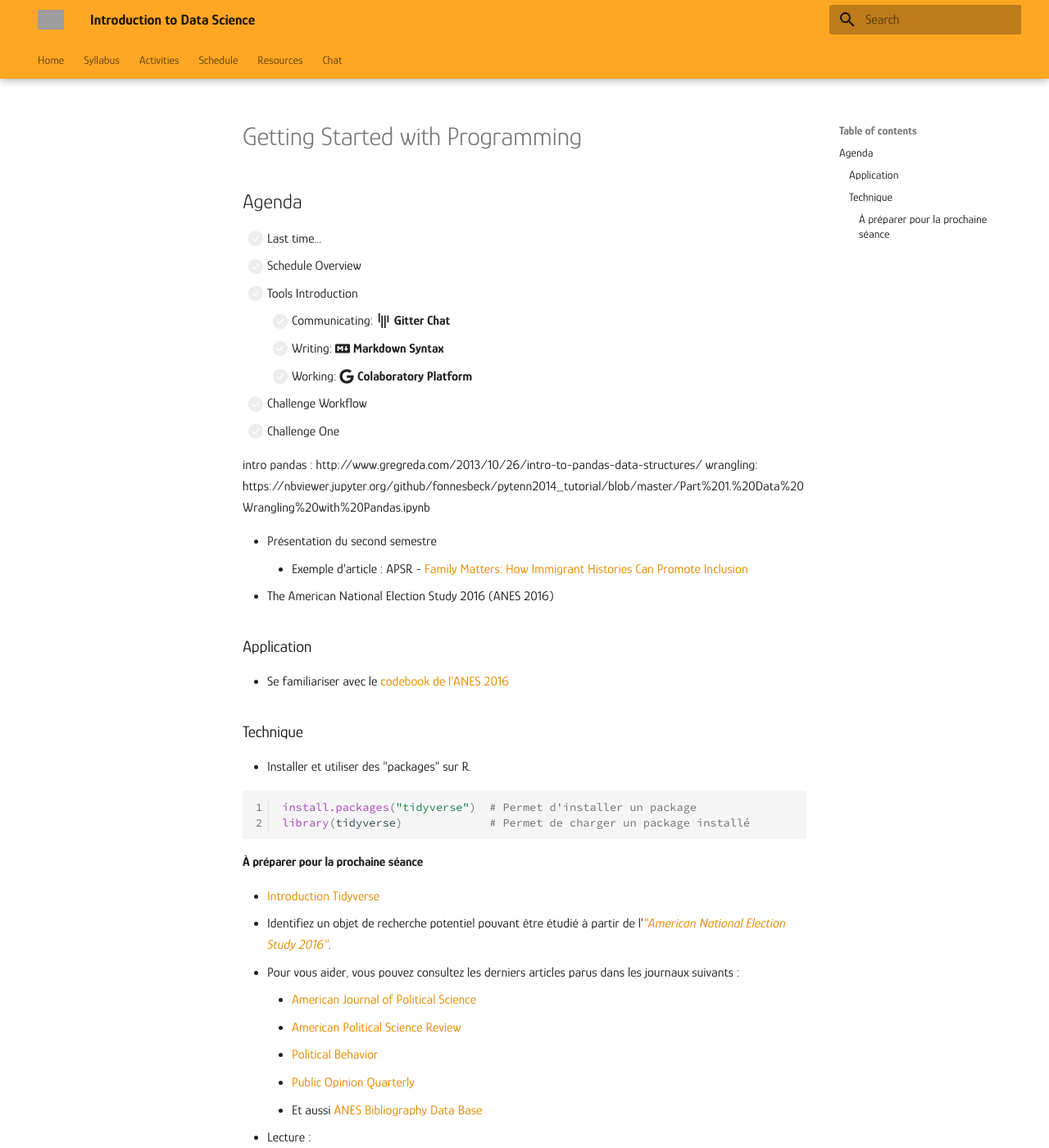
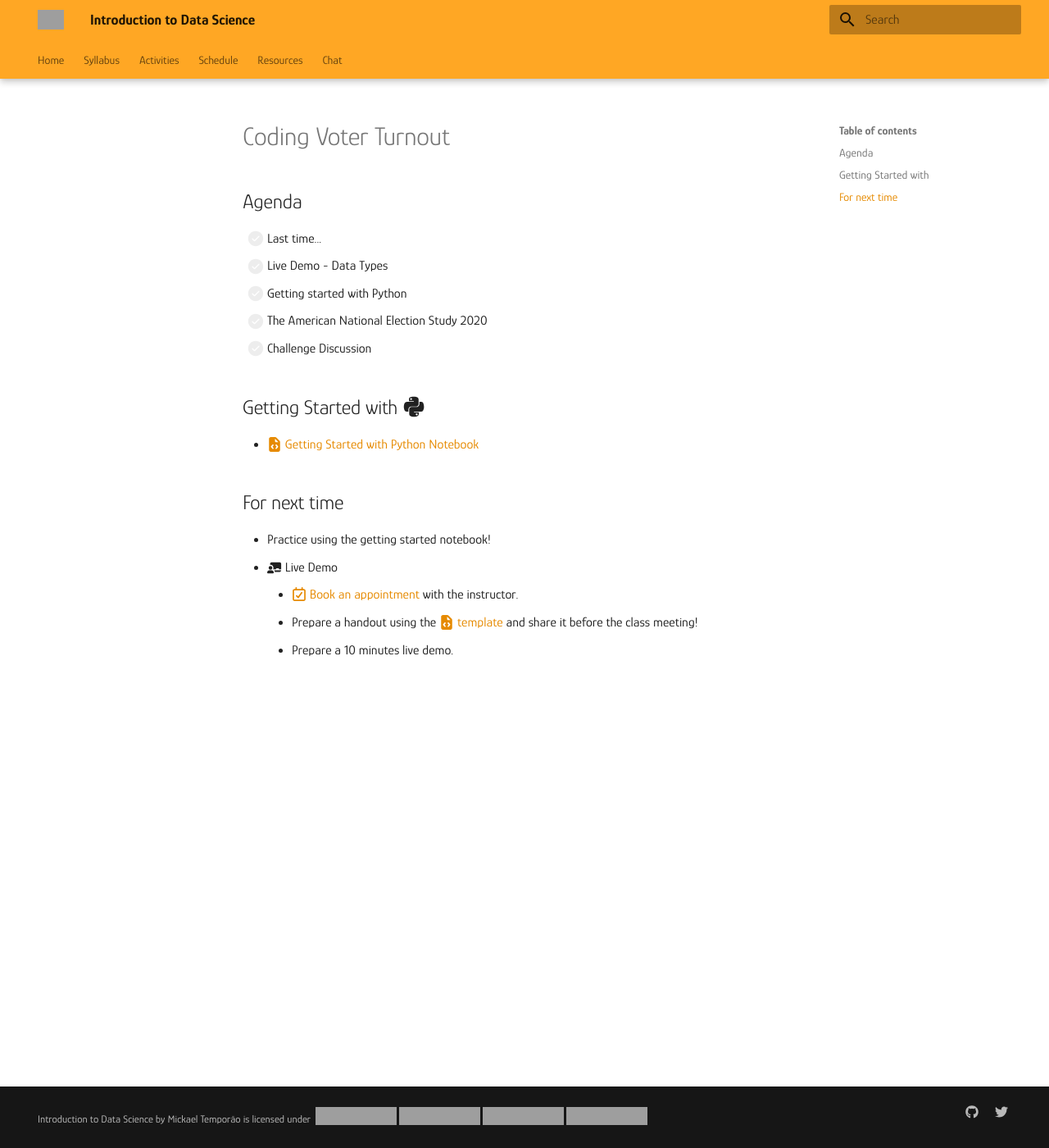
Before and after one commit to mickaeltemporao/itds, an MkDocs documentation site: the page built from docs/modules/programming.md, in a window 1280 px wide and 1400 px high. Shown: the whole window at 82% size. Built offline with MkDocs 1.6.1 and Material for MkDocs 9.7.7, drawn with Linux system fonts in a browser that asks for light colours; some of the changed text lies outside the part shown; grey boxes are pictures that could not be loaded.

Commit message:
update prog module

````diff
--- a/docs/modules/programming.md
+++ b/docs/modules/programming.md
@@ -1,44 +1,18 @@
-# Getting Started with Programming
+# Coding Voter Turnout
 
 ## Agenda
 - [ ] Last time...
-- [ ] Schedule Overview
-- [ ] Tools Introduction
-    - [ ] Communicating: **:fontawesome-brands-gitter: Gitter Chat**
-    - [ ] Writing: **:fontawesome-brands-markdown: Markdown Syntax**
-    - [ ] Working: **:fontawesome-brands-google: Colaboratory Platform**
-- [ ] Challenge Workflow
-- [ ] Challenge One
+- [ ] Live Demo - Data Types
+- [ ] Getting started with Python
+- [ ] The American National Election Study 2020
+- [ ] Challenge Discussion
 
-intro pandas : http://www.gregreda.com/2013/10/26/intro-to-pandas-data-structures/
-wrangling: https://nbviewer.jupyter.org/github/fonnesbeck/pytenn2014_tutorial/blob/master/Part%201.%20Data%20Wrangling%20with%20Pandas.ipynb
+## Getting Started with :fontawesome-brands-python:
+- [:fontawesome-solid-file-code: Getting Started with Python Notebook](https://colab.research.google.com/github/mickaeltemporao/itds/blob/main/materials/01-getting-started.ipynb)
 
-- Présentation du second semestre
-    - Exemple d'article : APSR - [Family Matters: How Immigrant Histories Can Promote Inclusion](https://www.cambridge.org/core/services/aop-cambridge-core/content/view/871DB7A02565D65FB0584FE89D7EF35D/S0003055420001057a.pdf/family-matters-how-immigrant-histories-can-promote-inclusion.pdf)
-- The American National Election Study 2016 (ANES 2016)
-
-### Application
-- Se familiariser avec le [codebook de l'ANES 2016](https://electionstudies.org/wp-content/uploads/2018/12/anes_timeseries_2016_userguidecodebook.pdf)
-
-### Technique
-- Installer et utiliser des "packages" sur R.
-
-``` r
-install.packages("tidyverse")  # Permet d'installer un package
-library(tidyverse)             # Permet de charger un package installé
-```
-
-#### À préparer pour la prochaine séance
-- [Introduction Tidyverse](https://campus.datacamp.com/courses/introduction-to-the-tidyverse)
-- Identifiez un objet de recherche potentiel pouvant être étudié à partir de l'[*"American National Election Study 2016"*](https://electionstudies.org/wp-content/uploads/2018/12/anes_timeseries_2016_userguidecodebook.pdf).
-
-- Pour vous aider, vous pouvez consultez les derniers articles parus dans les journaux suivants :
-    - [American Journal of Political Science](https://ajps.org/)
-    - [American Political Science Review](https://www.cambridge.org/core/journals/american-political-science-review)
-    - [Political Behavior](https://www.springer.com/journal/11109)
-    - [Public Opinion Quarterly](https://academic.oup.com/poq)
-    - Et aussi [ANES Bibliography Data Base](https://electionstudies.org/papers-documents/anes-bibliography/)
-- Lecture :
-    - [Mason, L. (2018). Ideologues without issues: The polarizing consequences of ideological identities. *Public Opinion Quarterly*, 82(S1), 866-887.](https://academic.oup.com/poq/article/82/S1/866/4951269?login=true)
-
----
+## For next time
+- Practice using the getting started notebook!
+- :fontawesome-solid-chalkboard-teacher: Live Demo
+    - [:fontawesome-regular-calendar-check: Book an appointment](https://calendly.com/mickaeltemporao/one-on-one) with the instructor.
+    - Prepare a handout using the [:fontawesome-solid-file-code: template](https://colab.research.google.com/github/mickaeltemporao/ids-materials/blob/main/handout-template.ipynb) and share it before the class meeting!
+    - Prepare a 10 minutes live demo.
````
Also changed, not shown: docs/modules/programming-2.md (added, +11 -0 lines), docs/modules/tools.md (+4 -4 lines), docs/schedule.md (+6 -6 lines).
